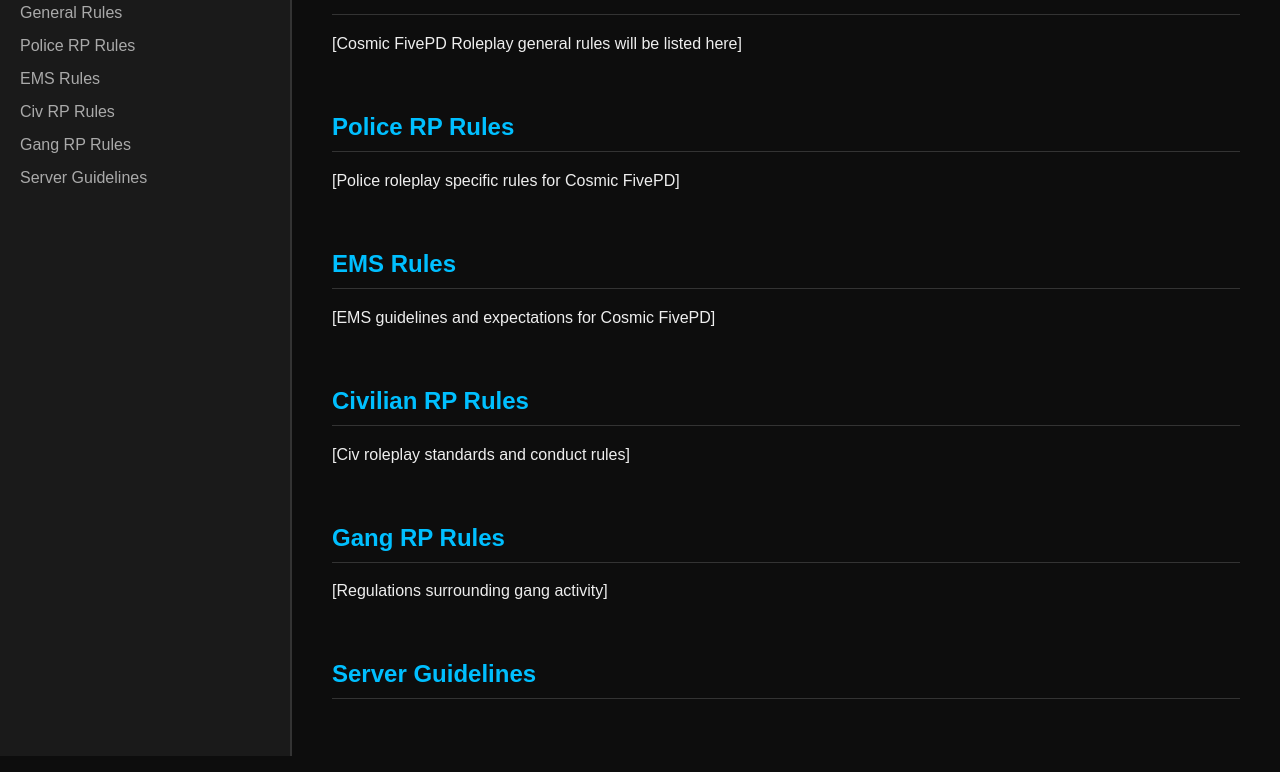
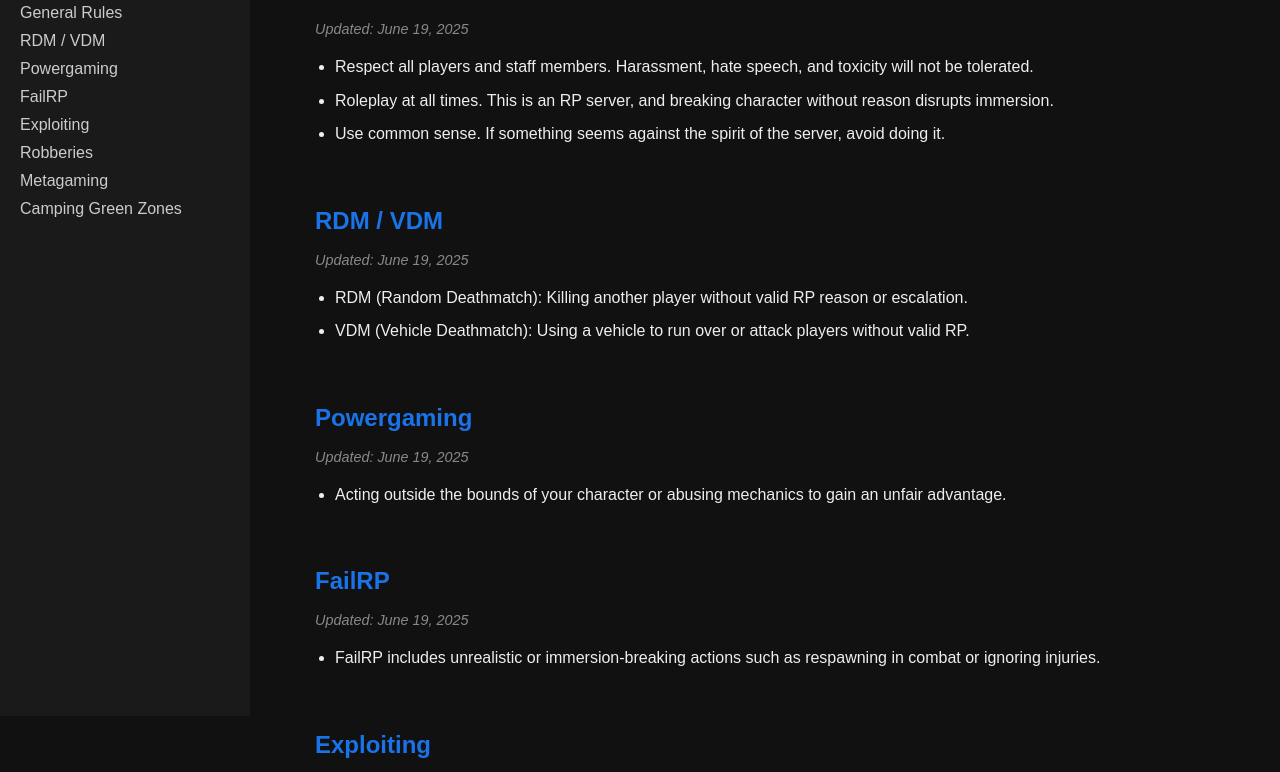
Before and after one commit to LucidWolfx/Cosmic-fbi, a plain HTML site: page rules.html in a window 1280 px wide. Shown: the part 84-856 px from the top of the page. Drawn offline with Linux system fonts and the light colour scheme.

Commit message:
Add files via upload

```diff
--- a/rules.html
+++ b/rules.html
@@ -2,48 +2,87 @@
 <!DOCTYPE html>
 <html lang="en">
 <head>
-  <meta charset="UTF-8" />
-  <meta name="viewport" content="width=device-width, initial-scale=1.0"/>
-  <title>Rules | Cosmic FivePD Roleplay</title>
-  <link rel="stylesheet" href="style.css" />
+  <meta charset="UTF-8">
+  <meta name="viewport" content="width=device-width, initial-scale=1.0">
+  <title>Cosmic FivePD Roleplay - Rules</title>
+  <link rel="stylesheet" href="style.css">
 </head>
 <body>
-  <div class="container">
+  <div class="wrapper">
     <aside class="sidebar">
-      <h2>Rules</h2>
-      <ul>
-        <li><a href="#general">General Rules</a></li>
-        <li><a href="#cop">Police RP Rules</a></li>
-        <li><a href="#ems">EMS Rules</a></li>
-        <li><a href="#civ">Civ RP Rules</a></li>
-        <li><a href="#gangs">Gang RP Rules</a></li>
-        <li><a href="#server">Server Guidelines</a></li>
-      </ul>
+      <h2>RULES</h2>
+      <nav>
+        <ul>
+          <li><a href="#general">General Rules</a></li>
+          <li><a href="#rdm-vdm">RDM / VDM</a></li>
+          <li><a href="#powergaming">Powergaming</a></li>
+          <li><a href="#failrp">FailRP</a></li>
+          <li><a href="#exploiting">Exploiting</a></li>
+          <li><a href="#robberies">Robberies</a></li>
+          <li><a href="#metagaming">Metagaming</a></li>
+          <li><a href="#nocamping">Camping Green Zones</a></li>
+        </ul>
+      </nav>
     </aside>
     <main class="content">
       <section id="general">
         <h1>General Rules</h1>
-        <p>[Cosmic FivePD Roleplay general rules will be listed here]</p>
+        <p><em>Updated: June 19, 2025</em></p>
+        <ul>
+          <li>Respect all players and staff members. Harassment, hate speech, and toxicity will not be tolerated.</li>
+          <li>Roleplay at all times. This is an RP server, and breaking character without reason disrupts immersion.</li>
+          <li>Use common sense. If something seems against the spirit of the server, avoid doing it.</li>
+        </ul>
       </section>
-      <section id="cop">
-        <h1>Police RP Rules</h1>
-        <p>[Police roleplay specific rules for Cosmic FivePD]</p>
+      <section id="rdm-vdm">
+        <h1>RDM / VDM</h1>
+        <p><em>Updated: June 19, 2025</em></p>
+        <ul>
+          <li>RDM (Random Deathmatch): Killing another player without valid RP reason or escalation.</li>
+          <li>VDM (Vehicle Deathmatch): Using a vehicle to run over or attack players without valid RP.</li>
+        </ul>
       </section>
-      <section id="ems">
-        <h1>EMS Rules</h1>
-        <p>[EMS guidelines and expectations for Cosmic FivePD]</p>
+      <section id="powergaming">
+        <h1>Powergaming</h1>
+        <p><em>Updated: June 19, 2025</em></p>
+        <ul>
+          <li>Acting outside the bounds of your character or abusing mechanics to gain an unfair advantage.</li>
+        </ul>
       </section>
-      <section id="civ">
-        <h1>Civilian RP Rules</h1>
-        <p>[Civ roleplay standards and conduct rules]</p>
+      <section id="failrp">
+        <h1>FailRP</h1>
+        <p><em>Updated: June 19, 2025</em></p>
+        <ul>
+          <li>FailRP includes unrealistic or immersion-breaking actions such as respawning in combat or ignoring injuries.</li>
+        </ul>
       </section>
-      <section id="gangs">
-        <h1>Gang RP Rules</h1>
-        <p>[Regulations surrounding gang activity]</p>
+      <section id="exploiting">
+        <h1>Exploiting</h1>
+        <p><em>Updated: June 19, 2025</em></p>
+        <ul>
+          <li>Using bugs, glitches, or third-party software to exploit the game is strictly prohibited.</li>
+        </ul>
       </section>
-      <section id="server">
-        <h1>Server Guidelines</h1>
-        <p>[General server etiquette and enforcement expectations]</p>
+      <section id="robberies">
+        <h1>Robberies</h1>
+        <p><em>Updated: June 19, 2025</em></p>
+        <ul>
+          <li>All robberies must be roleplayed thoroughly with reasonable demands and interaction.</li>
+        </ul>
+      </section>
+      <section id="metagaming">
+        <h1>Metagaming</h1>
+        <p><em>Updated: June 19, 2025</em></p>
+        <ul>
+          <li>Using information obtained out-of-character (OOC) to benefit your in-character actions.</li>
+        </ul>
+      </section>
+      <section id="nocamping">
+        <h1>Camping Green Zones</h1>
+        <p><em>Updated: June 19, 2025</em></p>
+        <ul>
+          <li>Do not camp at spawn or green zones to initiate RP or criminal activity. These are safe zones.</li>
+        </ul>
       </section>
     </main>
   </div>
--- a/style.css
+++ b/style.css
@@ -1,55 +1,56 @@
 
 body {
   margin: 0;
+  padding: 0;
   font-family: Arial, sans-serif;
-  background-color: #0d0d0d;
+  background-color: #111;
   color: #eee;
-  display: flex;
-  height: 100vh;
 }
 
-.container {
+.wrapper {
   display: flex;
-  width: 100%;
 }
 
 .sidebar {
   width: 250px;
-  background: #1a1a1a;
+  background-color: #1a1a1a;
+  height: 100vh;
   padding: 20px;
-  border-right: 2px solid #333;
-  height: 100vh;
+  box-sizing: border-box;
+  position: sticky;
+  top: 0;
   overflow-y: auto;
 }
 
 .sidebar h2 {
-  font-size: 1.5rem;
-  color: #00bfff;
+  color: #1a73e8;
+  margin-bottom: 20px;
 }
 
-.sidebar ul {
-  list-style: none;
+.sidebar nav ul {
+  list-style-type: none;
   padding: 0;
 }
 
-.sidebar ul li {
-  margin-bottom: 15px;
+.sidebar nav ul li {
+  margin-bottom: 10px;
 }
 
-.sidebar ul li a {
-  color: #aaa;
+.sidebar nav ul li a {
+  color: #ccc;
   text-decoration: none;
-  transition: color 0.3s ease;
+  transition: color 0.2s ease-in-out;
 }
 
-.sidebar ul li a:hover {
-  color: #00bfff;
+.sidebar nav ul li a:hover {
+  color: #1a73e8;
 }
 
 .content {
   padding: 40px;
-  overflow-y: auto;
   flex-grow: 1;
+  max-width: 900px;
+  margin: auto;
 }
 
 .content section {
@@ -57,7 +58,20 @@
 }
 
 .content h1 {
-  color: #00bfff;
-  border-bottom: 1px solid #333;
-  padding-bottom: 10px;
+  color: #1a73e8;
+  margin-bottom: 10px;
 }
+
+.content p em {
+  color: #888;
+  font-size: 0.9em;
+}
+
+.content ul {
+  padding-left: 20px;
+}
+
+.content ul li {
+  margin-bottom: 8px;
+  line-height: 1.6;
+}
```
